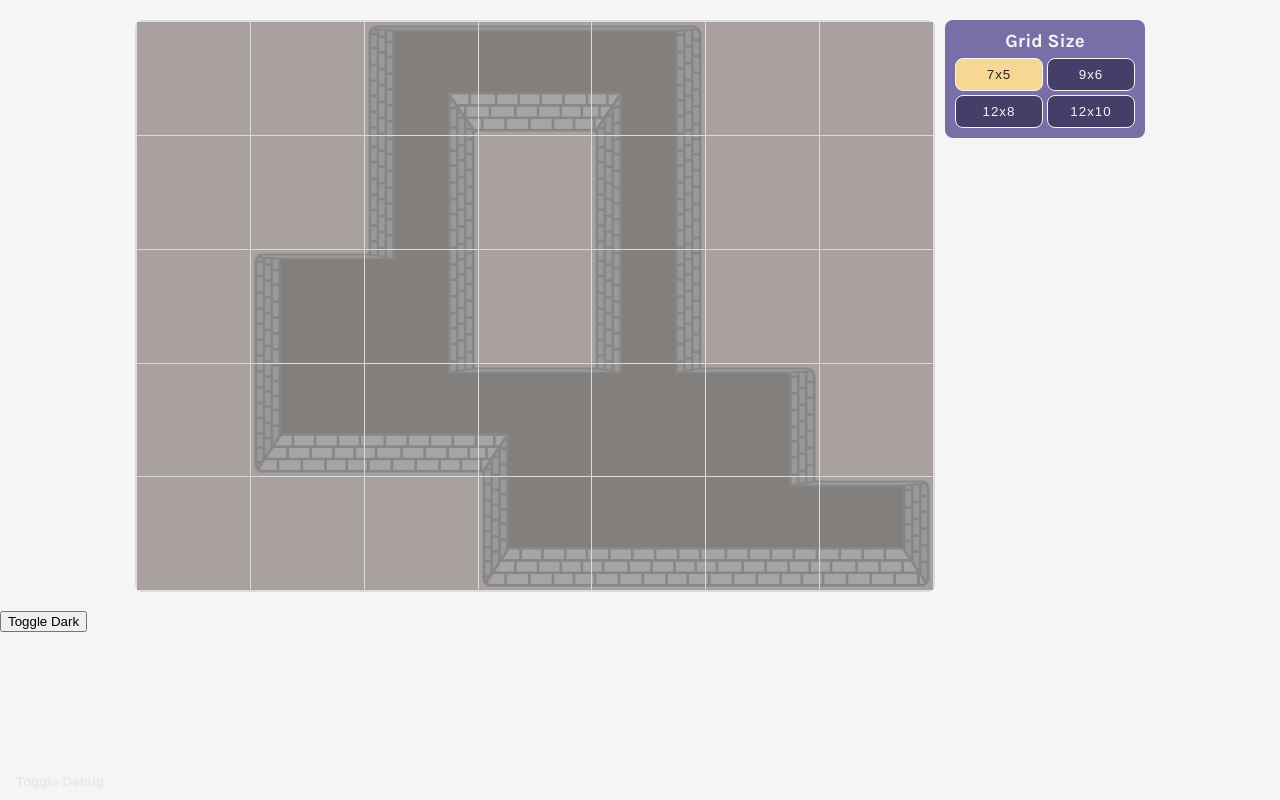
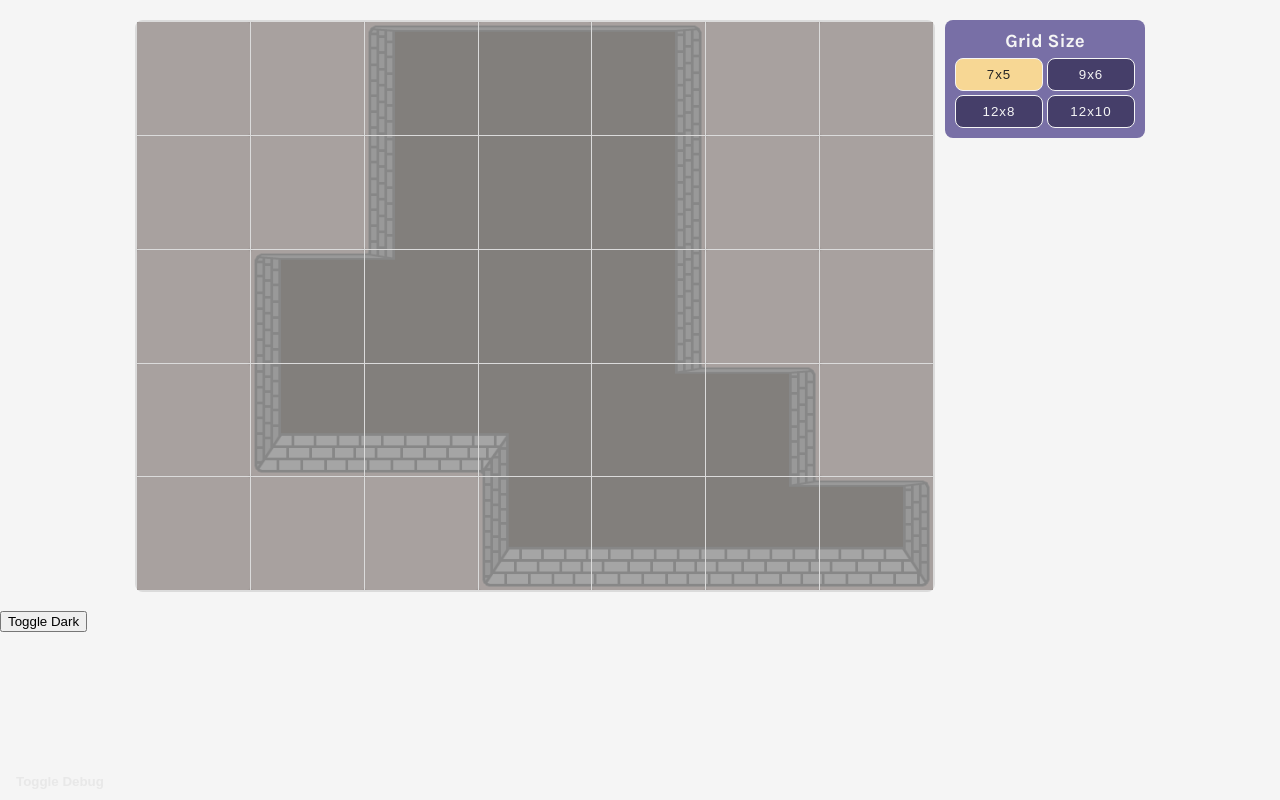
Before and after one commit to mannewdan/dungeon-sim, a React (Vite) app: page / in a window 1280 px wide. Built offline with nearby package versions, Linux system fonts and the light colour scheme.

Commit message:
click to toggle wall

```diff
--- a/src/App.tsx
+++ b/src/App.tsx
@@ -2,6 +2,7 @@ import React from "react";
 import { Grid } from "./components/Grid";
 import { Control } from "./components/Control";
 import { useDungeonContext } from "./context/DungeonContext";
+import { inBounds } from "./util/textureCoordinates";
 import data from "./data/gridDefaults.json";
 
 function App() {
@@ -55,6 +56,17 @@ function App() {
 
     return true;
   }
+  function writeGrid(h: number, w: number, newValue: number) {
+    if (!inBounds(w, h, grid)) return -1;
+
+    setGrid((prev) =>
+      prev.map((row, h2) =>
+        row.map((cell, w2) => {
+          return h === h2 && w === w2 ? newValue : cell;
+        })
+      )
+    );
+  }
 
   //theme on <body>
   React.useEffect(() => {
@@ -69,7 +81,7 @@ function App() {
   return (
     <main className="app">
       <div className="app__content">
-        <Grid grid={grid} />
+        <Grid grid={grid} writeGrid={writeGrid} />
         <Control
           sizeOptions={sizeOptions}
           setSize={setGridSize}
--- a/src/components/Grid.tsx
+++ b/src/components/Grid.tsx
@@ -3,18 +3,33 @@ import { wallCoordinates } from "../util/textureCoordinates";
 
 type GridProps = {
   grid: Array<Array<number>>;
+  writeGrid: (w: number, h: number, newValue: number) => void;
 };
 
-export function Grid({ grid }: GridProps) {
+export function Grid({ grid, writeGrid }: GridProps) {
   const tileElements = [];
   let i = 0;
   for (let h = 0; h < grid.length; h++) {
     for (let w = 0; w < grid[h].length; w++) {
       tileElements.push(
-        <Tile key={i} type={grid[h][w]} coords={wallCoordinates(w, h, grid)} />
+        <Tile
+          key={i}
+          type={grid[h][w]}
+          coords={wallCoordinates(w, h, grid)}
+          toggleWall={() => toggleWall(h, w)}
+        />
       );
       i++;
     }
+  }
+
+  function toggleWall(h: number, w: number) {
+    if (h < 0 || h > grid.length - 1 || w < 0 || w > grid[0].length - 1) {
+      console.log("Invalid coordinates passed to toggleWall: " + h + ", " + w);
+      return;
+    }
+
+    writeGrid(h, w, 1 - grid[h][w]);
   }
 
   //render
--- a/src/components/Tile.tsx
+++ b/src/components/Tile.tsx
@@ -3,15 +3,16 @@ import { useDungeonContext } from "../context/DungeonContext";
 type TileProps = {
   type: number;
   coords: { x: number; y: number };
+  toggleWall: () => void;
 };
 
-export function Tile({ type, coords }: TileProps) {
+export function Tile({ type, coords, toggleWall }: TileProps) {
   const { debug } = useDungeonContext();
 
   const posX = (coords.x * 100) / 7;
   const posY = 100 - (coords.y * 100) / 7;
   return (
-    <div className="grid__tile">
+    <div className="grid__tile" onClick={toggleWall}>
       <div className="grid__tile--ground"></div>
       <div
         className="grid__tile--wall"
--- a/src/data/gridDefaults.json
+++ b/src/data/gridDefaults.json
@@ -2,8 +2,8 @@
   {
     "grid": [
       [0, 0, 1, 1, 1, 0, 0],
-      [0, 0, 1, 2, 1, 0, 0],
-      [0, 1, 1, 2, 1, 0, 0],
+      [0, 0, 1, 1, 1, 0, 0],
+      [0, 1, 1, 1, 1, 0, 0],
       [0, 1, 1, 1, 1, 1, 0],
       [0, 0, 0, 1, 1, 1, 1]
     ]
@@ -11,36 +11,36 @@
   {
     "grid": [
       [0, 0, 1, 1, 1, 0, 0, 1, 0],
-      [0, 0, 1, 1, 1, 2, 2, 2, 0],
-      [0, 0, 0, 2, 1, 0, 0, 2, 0],
-      [0, 0, 0, 2, 1, 0, 0, 0, 0],
+      [0, 0, 1, 1, 1, 1, 1, 1, 0],
+      [0, 0, 0, 1, 1, 0, 0, 1, 0],
+      [0, 0, 0, 1, 1, 0, 0, 0, 0],
       [0, 0, 0, 0, 0, 0, 0, 0, 0],
       [1, 1, 1, 1, 1, 1, 1, 1, 1]
     ]
   },
   {
     "grid": [
-      [0, 0, 1, 1, 1, 0, 0, 1, 1, 2, 2, 1],
+      [0, 0, 1, 1, 1, 0, 0, 1, 1, 1, 1, 1],
       [0, 0, 1, 1, 1, 0, 0, 1, 1, 0, 0, 1],
-      [0, 0, 1, 0, 1, 0, 0, 1, 1, 0, 2, 1],
-      [0, 0, 1, 0, 1, 0, 0, 1, 1, 0, 2, 1],
+      [0, 0, 1, 0, 1, 0, 0, 1, 1, 0, 1, 1],
+      [0, 0, 1, 0, 1, 0, 0, 1, 1, 0, 1, 1],
       [0, 0, 1, 0, 1, 0, 0, 1, 1, 0, 0, 1],
-      [0, 0, 1, 2, 1, 0, 0, 1, 1, 2, 0, 1],
-      [0, 0, 1, 2, 1, 0, 0, 1, 1, 2, 0, 0],
-      [0, 0, 1, 2, 1, 0, 0, 1, 0, 0, 0, 0]
+      [0, 0, 1, 1, 1, 0, 0, 1, 1, 1, 0, 1],
+      [0, 0, 1, 1, 1, 0, 0, 1, 1, 1, 0, 0],
+      [0, 0, 1, 1, 1, 0, 0, 1, 0, 0, 0, 0]
     ]
   },
   {
     "grid": [
-      [0, 0, 1, 1, 1, 0, 0, 1, 1, 2, 2, 1],
+      [0, 0, 1, 1, 1, 0, 0, 1, 1, 1, 1, 1],
       [0, 0, 1, 1, 1, 0, 0, 1, 1, 0, 0, 1],
-      [0, 0, 1, 0, 1, 0, 0, 1, 1, 0, 2, 1],
-      [0, 0, 1, 0, 1, 0, 0, 1, 1, 0, 2, 1],
+      [0, 0, 1, 0, 1, 0, 0, 1, 1, 0, 1, 1],
+      [0, 0, 1, 0, 1, 0, 0, 1, 1, 0, 1, 1],
       [0, 0, 1, 0, 1, 0, 0, 1, 1, 0, 0, 1],
-      [0, 0, 1, 2, 1, 0, 0, 1, 1, 2, 0, 1],
-      [0, 0, 1, 2, 1, 0, 0, 1, 1, 2, 0, 0],
-      [0, 0, 1, 2, 1, 0, 0, 1, 0, 0, 0, 0],
-      [0, 0, 1, 2, 1, 0, 0, 1, 2, 2, 2, 0],
+      [0, 0, 1, 1, 1, 0, 0, 1, 1, 1, 0, 1],
+      [0, 0, 1, 1, 1, 0, 0, 1, 1, 1, 0, 0],
+      [0, 0, 1, 1, 1, 0, 0, 1, 0, 0, 0, 0],
+      [0, 0, 1, 1, 1, 0, 0, 1, 1, 1, 1, 0],
       [0, 0, 0, 0, 0, 1, 1, 1, 1, 1, 1, 0]
     ]
   }
--- a/src/util/textureCoordinates.tsx
+++ b/src/util/textureCoordinates.tsx
@@ -56,10 +56,10 @@ function typeCoordinates(
     y: Math.floor(coordIndex / 8),
   };
 }
-function inBounds(x: number, y: number, grid: Array<Array<number>>) {
-  if (y < 0) return false;
-  if (y > grid.length - 1) return false;
-  if (x < 0) return false;
-  if (x > grid[0].length - 1) return false;
+export function inBounds(w: number, h: number, grid: Array<Array<number>>) {
+  if (h < 0) return false;
+  if (h > grid.length - 1) return false;
+  if (w < 0) return false;
+  if (w > grid[0].length - 1) return false;
   return true;
 }
```
